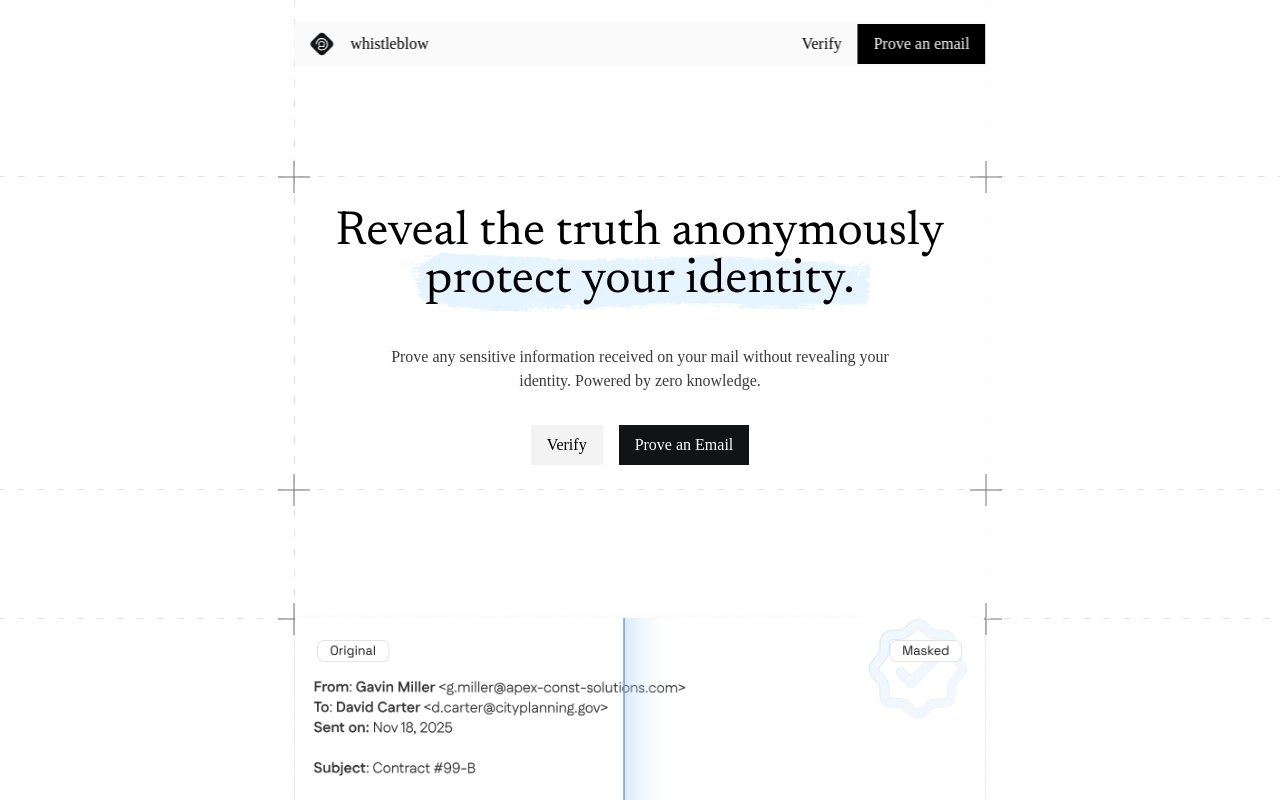
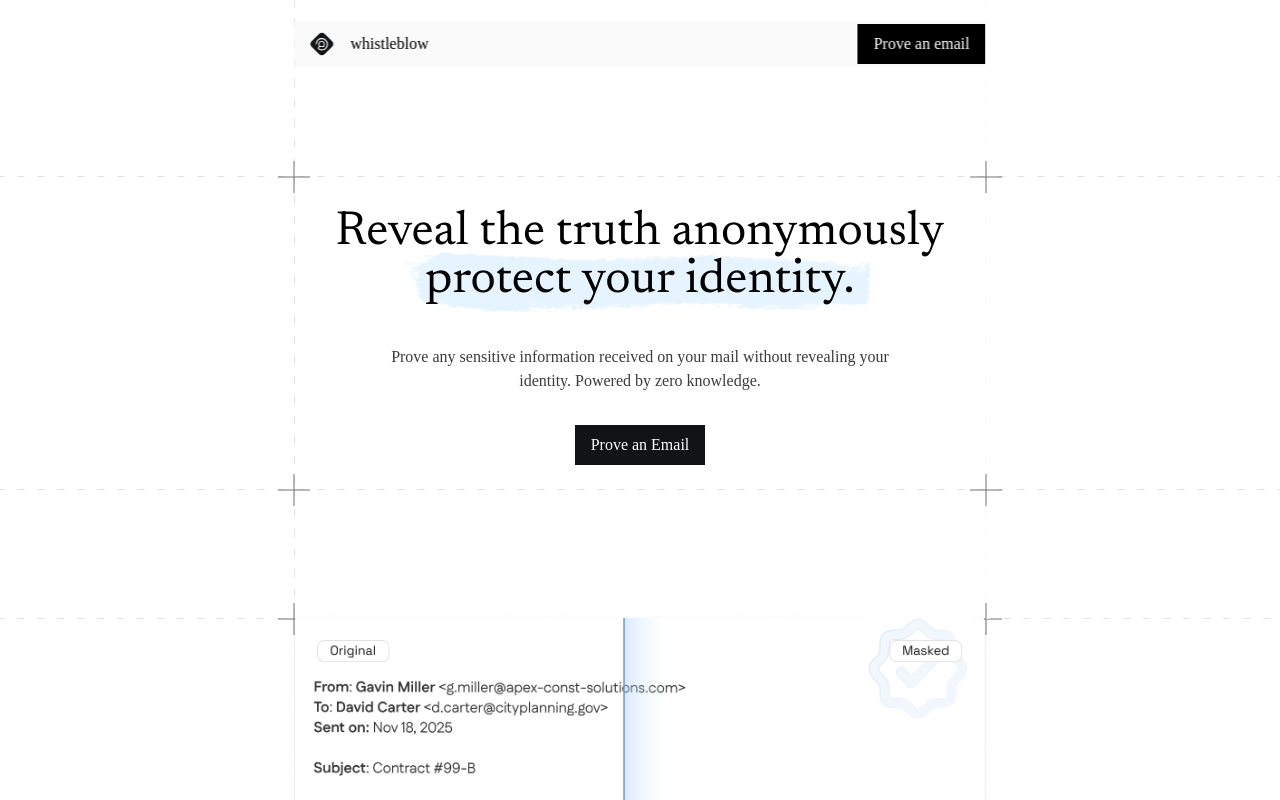
Before and after one commit to zkemail/Redacted, a React (Vite) app: page / in a window 1280 px wide. Shown: the top 800 px of the page. Built offline with nearby package versions, Linux system fonts and the light colour scheme; a web font is replaced by a local one; what @noir-lang/acvm_js, @noir-lang/noirc_abi would draw is missing.

Commit message:
:chore: Remove verify button

```diff
--- a/src/components/HomeHeader.tsx
+++ b/src/components/HomeHeader.tsx
@@ -9,12 +9,6 @@ const HomeHeader = () => {
                     </span>
                 </div>
                 <div className='flex flex-row gap-2 sm:gap-4 justify-center items-center'>
-                    <a
-                        href="/verify"
-                        className="text-xs sm:text-base"
-                    >
-                        Verify
-                    </a>
                     <a
                         href="/app"
                         className="bg-black text-white px-2 sm:px-4 py-1.5 sm:py-2 text-xs sm:text-base"
--- a/src/pages/Home.tsx
+++ b/src/pages/Home.tsx
@@ -90,12 +90,6 @@ export default function Home() {
               revealing your identity. Powered by zero knowledge.
             </div>
             <div className="flex justify-center items-center gap-4">
-              <Link
-                to="/verify"
-                className="px-4 py-2 bg-light sm:text-base text-xs"
-              >
-                Verify
-              </Link>
               <Link
                 to="/app"
                 className="px-4 py-2 bg-darker text-white sm:text-base text-xs"
```
